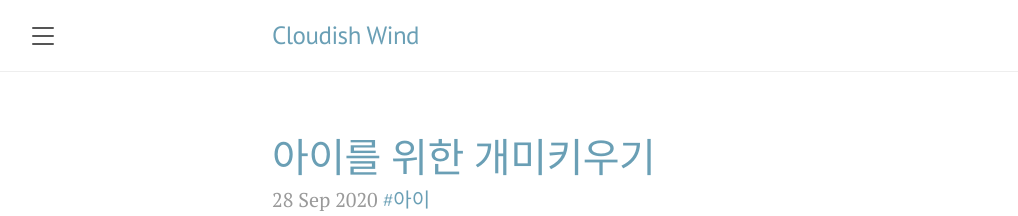
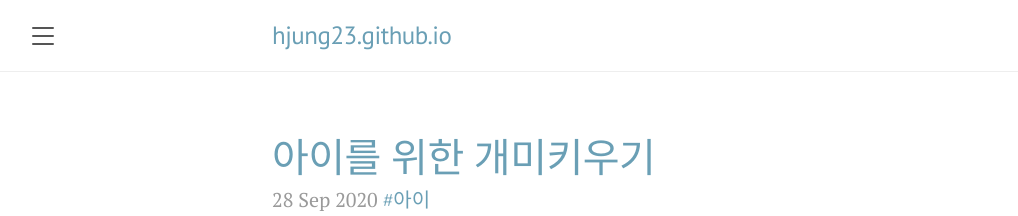
Before and after one commit to cloudishwind/cloudishwind.github.io, a Jekyll site: the page built from index.html, in a window 1280 px wide and 900 px high. Shown: the top 216 px of the window, without its empty margins (8-1026 px from the left). Built offline with Jekyll 4.4.1, drawn with Linux system fonts in a browser that asks for light colours; the list of posts is cut into pages by our own code.

Commit message:
Update _config.yml

```diff
--- a/_config.yml
+++ b/_config.yml
@@ -1,8 +1,8 @@
 # Setup
-title:               'Cloudish Wind'
+title:               'hjung23.github.io'
 tagline:             ''
 description:         ''
-url:                 https://cloudishwind.github.io
+url:                 https://hjung23.github.io
 baseurl:             ''
 paginate:            5
 permalink:           pretty
@@ -10,12 +10,12 @@ permalink:           pretty
 # About/contact
 author:
   name:              hwanki_jung
-  url:               https://cloudishwind.github.io
+  url:               https://hjung23.github.io
   email:             infin23@naver.com
 
 # github
 github:
-  repo:              https://github.com/cloudishwind
+  repo:              https://github.com/hjung23
 
 # Gems
 plugins:
```
